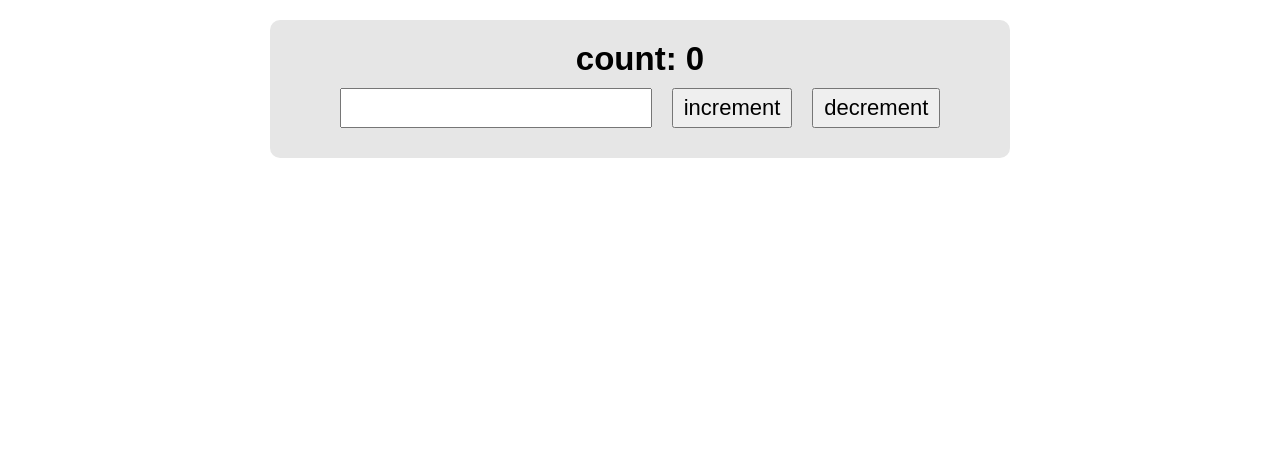
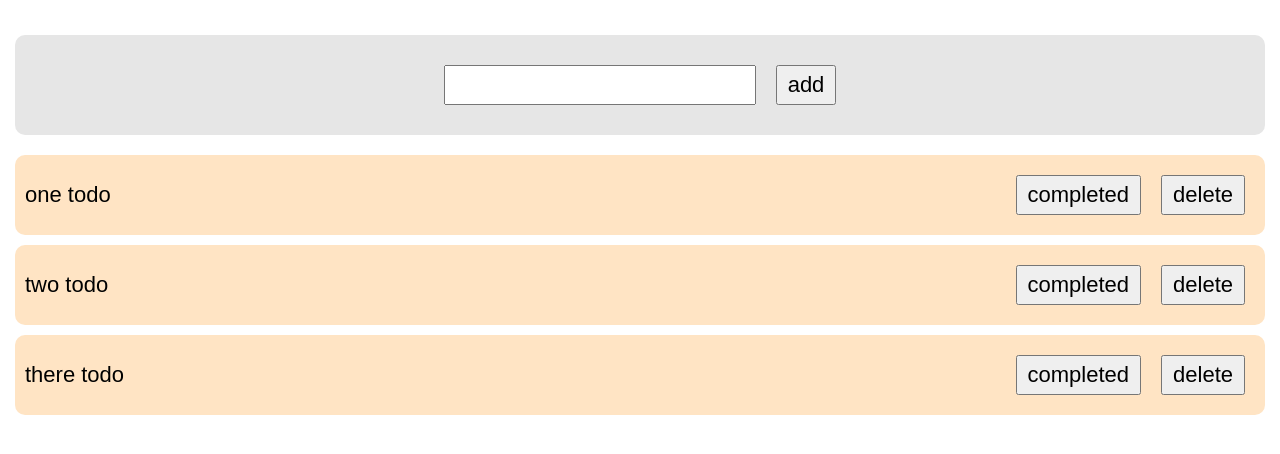
Before and after one commit to Soheiljafarnejad/redux-toolkit, a React (Create React App) app: page / in a window 1280 px wide. Shown: the top 454 px of the page. Built offline with nearby package versions, Linux system fonts and the light colour scheme.

Commit message:
Todo Component

```diff
--- a/src/App.css
+++ b/src/App.css
@@ -1,9 +1,9 @@
 .App {
+  width: 100%;
+  padding: 1.5rem;
   text-align: center;
   display: flex;
   flex-direction: column;
-  align-items: center;
-  justify-content: center;
 }
 
 .container {
@@ -16,3 +16,22 @@
 .box {
   padding: 2rem 0;
 }
+
+.todo {
+  background-color: bisque;
+  display: flex;
+  align-items: center;
+  justify-content: space-between;
+  border-radius: 10px;
+  margin: 1rem 0;
+  padding: 1rem;
+}
+
+.todo input[type="radio"] {
+  display: none;
+}
+
+.todo input[type="radio"]:checked + label {
+  text-decoration: line-through;
+  font-weight: 700;
+}
--- a/src/App.js
+++ b/src/App.js
@@ -1,13 +1,15 @@
 import "./App.css";
 import { Provider } from "react-redux";
 import { store } from "./features/store";
-import CounterComponent from "./components/CounterComponent";
+// import CounterComponent from "./components/CounterComponent";
+import TodoComponent from "./components/TodoComponent";
 
 function App() {
   return (
     <Provider store={store}>
       <div className="App">
-        <CounterComponent />
+        {/* <CounterComponent /> */}
+        <TodoComponent />
       </div>
     </Provider>
   );
--- /dev/null
+++ b/src/components/TodoComponent.js
@@ -0,0 +1,55 @@
+import { useState } from "react";
+
+const TodoComponent = () => {
+  return (
+    <section>
+      <TodoForm />
+      <TodoList />
+    </section>
+  );
+};
+
+export default TodoComponent;
+
+const TodoForm = () => {
+  const [value, setValue] = useState("");
+  return (
+    <div className="container">
+      <input
+        type="text"
+        value={value}
+        onChange={(e) => setValue(e.target.value)}
+      />
+      <button>add</button>
+    </div>
+  );
+};
+
+const TodoList = () => {
+  const todos = [
+    { title: "one todo", id: 1, completed: false },
+    { title: "two todo", id: 2, completed: false },
+    { title: "there todo", id: 3, completed: false },
+  ];
+  return (
+    <section>
+      {todos.map((item) => {
+        return <Todo todo={item} key={item.id} />;
+      })}
+    </section>
+  );
+};
+
+const Todo = ({ todo }) => {
+  const { title, completed, id } = todo;
+  return (
+    <section className="todo">
+      <input type="radio" name="todo" id={id} checked={completed} />
+      <label htmlFor={id}>{title}</label>
+      <div>
+        <button>completed</button>
+        <button>delete</button>
+      </div>
+    </section>
+  );
+};
```
